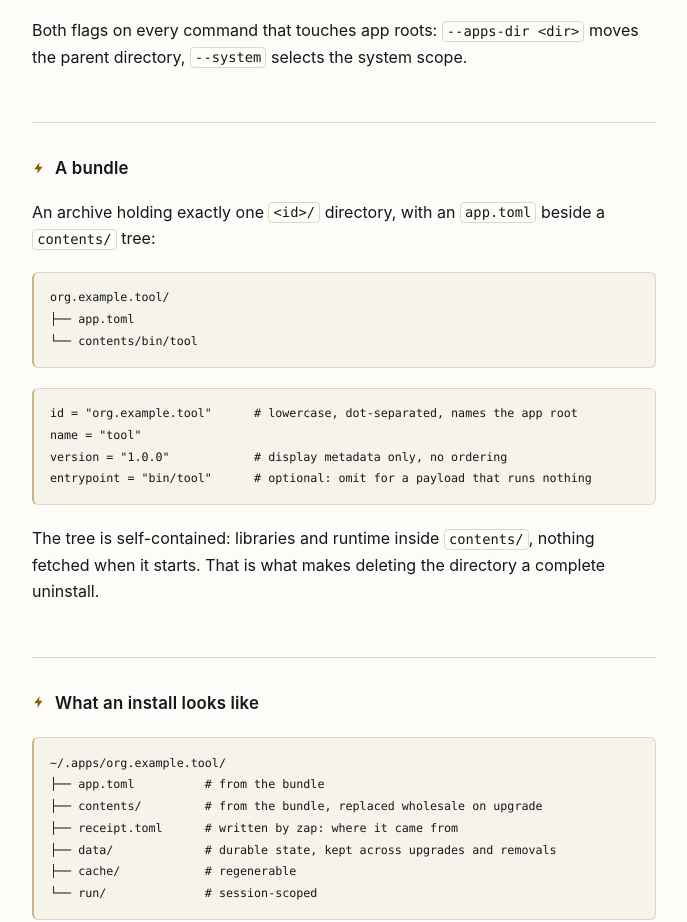
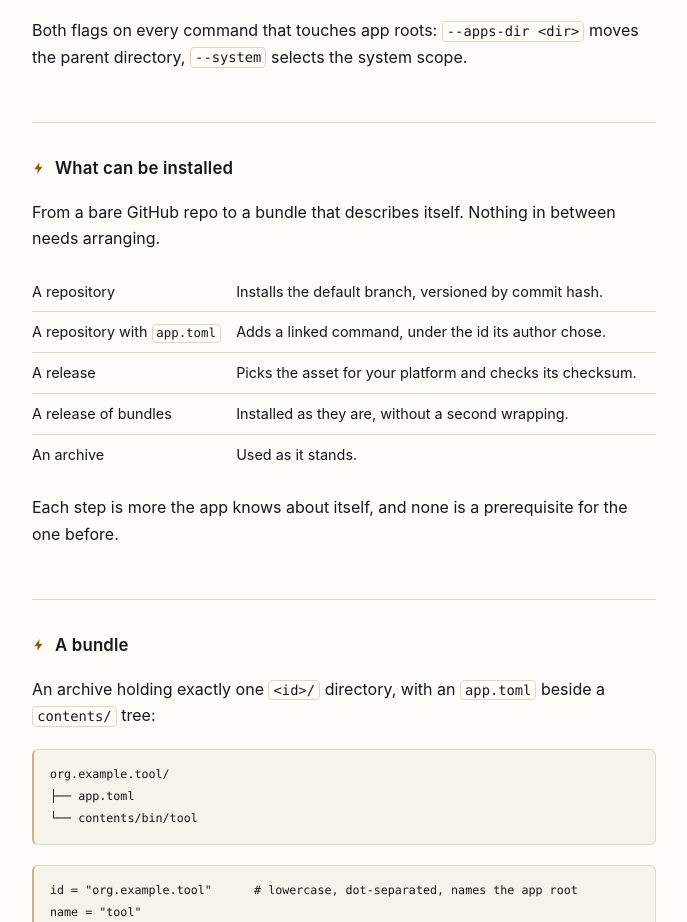
Before and after one commit to huyng/zap, a plain HTML site: page docs/index.html in a window 1280 px wide. Shown: the part 820-1742 px from the top of the page, without its empty margins (296-983 px from the left). Drawn offline with Linux system fonts and the light colour scheme.

Commit message:
updated docs

```diff
--- a/docs/index.html
+++ b/docs/index.html
@@ -91,6 +91,37 @@ zap bundle &lt;dir&gt; [--out dist]                      # pack a tree for relea
 	<p>Both flags on every command that touches app roots:
 	<code>--apps-dir &lt;dir&gt;</code> moves the parent directory,
 	<code>--system</code> selects the system scope.</p>
+
+	<h2>What can be installed</h2>
+
+	<p>From a bare GitHub repo to a bundle that describes itself. Nothing in
+	between needs arranging.</p>
+
+	<table>
+		<tr>
+			<td>A repository</td>
+			<td>Installs the default branch, versioned by commit hash.</td>
+		</tr>
+		<tr>
+			<td>A repository with <code>app.toml</code></td>
+			<td>Adds a linked command, under the id its author chose.</td>
+		</tr>
+		<tr>
+			<td>A release</td>
+			<td>Picks the asset for your platform and checks its checksum.</td>
+		</tr>
+		<tr>
+			<td>A release of bundles</td>
+			<td>Installed as they are, without a second wrapping.</td>
+		</tr>
+		<tr>
+			<td>An archive</td>
+			<td>Used as it stands.</td>
+		</tr>
+	</table>
+
+	<p>Each step is more the app knows about itself, and none is a prerequisite
+	for the one before.</p>
 
 	<h2>A bundle</h2>
 
```
